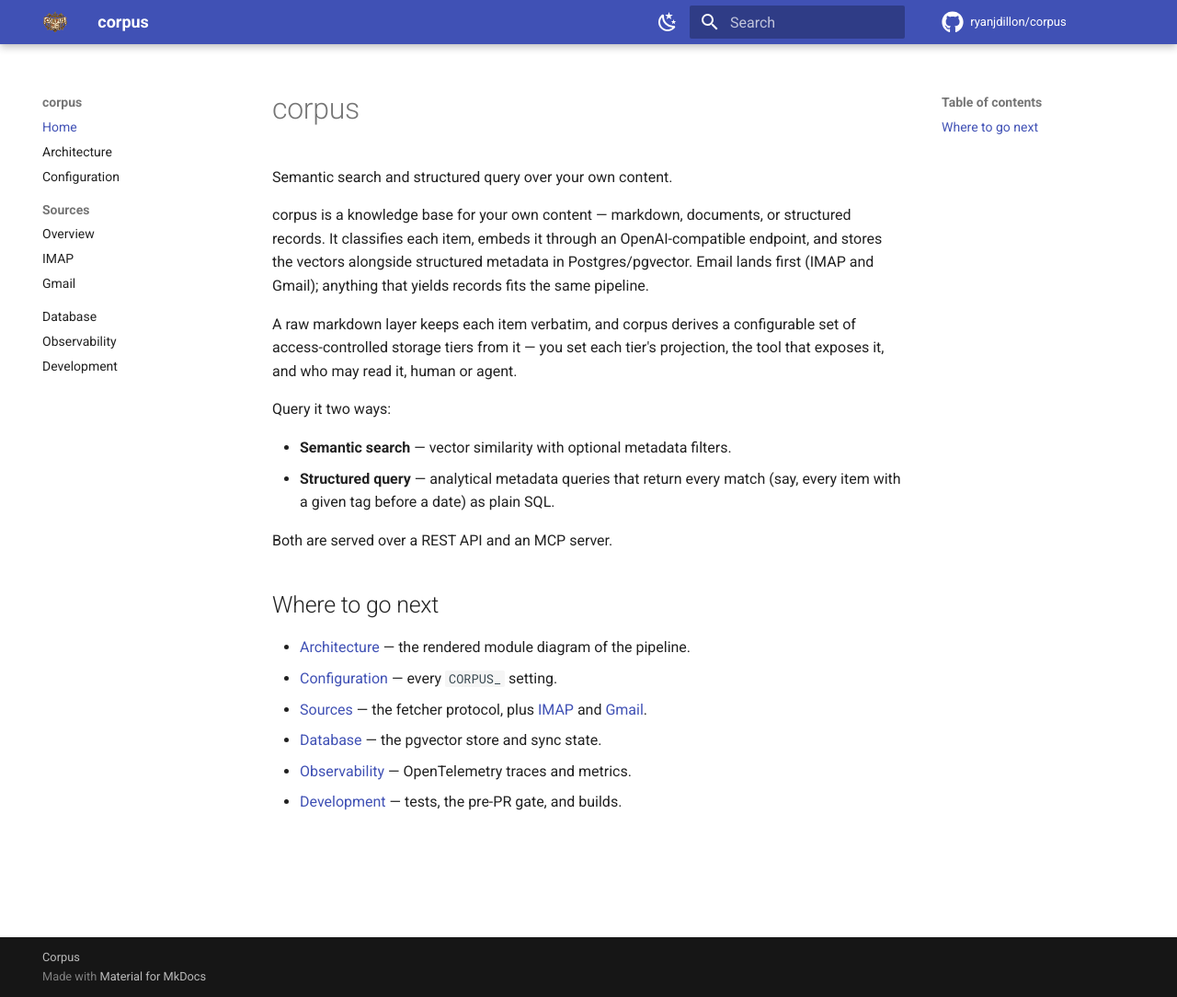
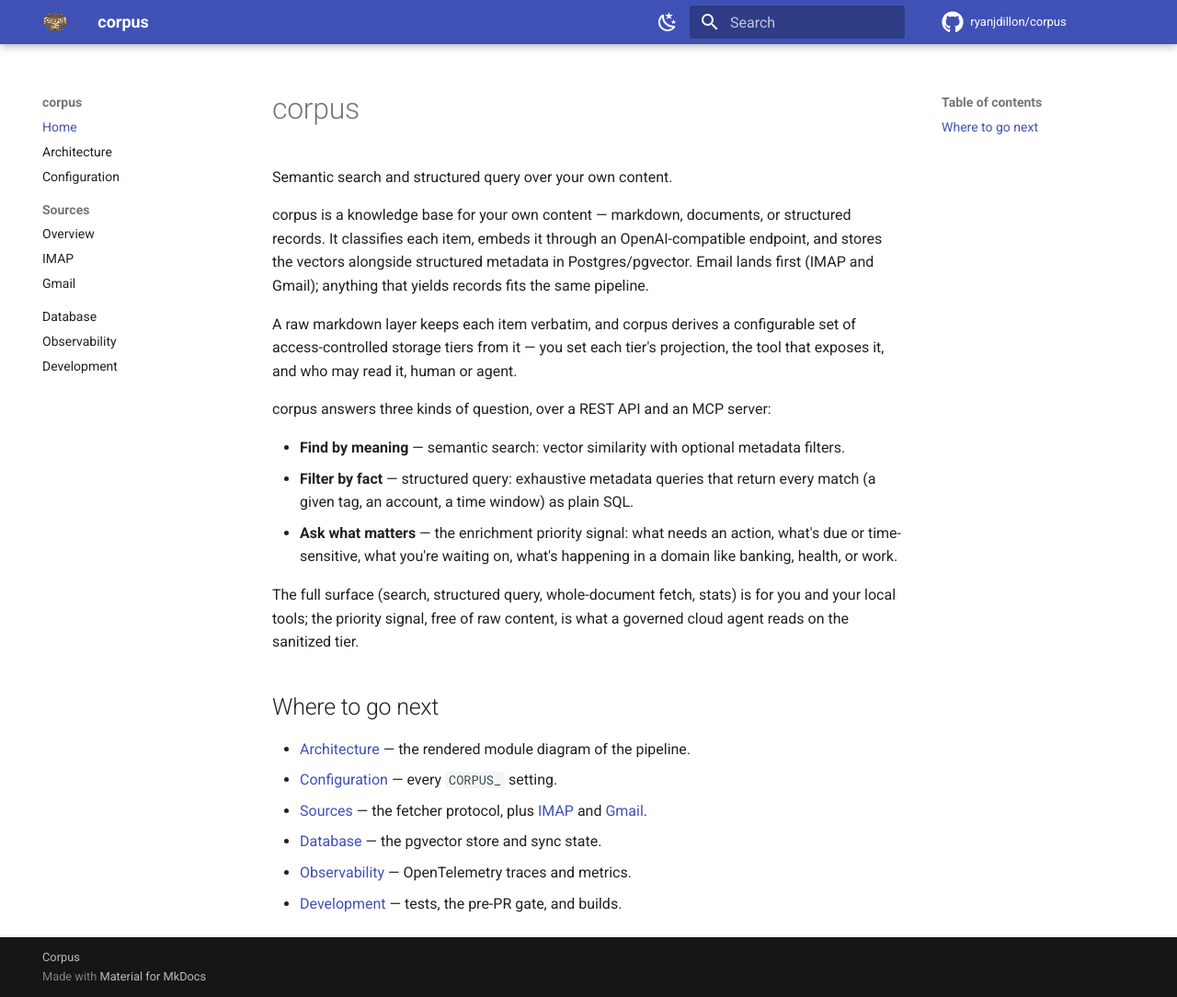
Before and after one commit to ryanjdillon/corpus, an MkDocs documentation site: the page built from docs/index.md, in a window 1280 px wide and 1084 px high. Shown: the whole window at 92% size. Built offline with MkDocs 1.6.1 and Material for MkDocs 9.7.7, drawn with Linux system fonts in a browser that asks for light colours; comment, search, counter and statistics services are not loaded.

Commit message:
docs: expand the query story to three question types
The "two ways to query" framing undersold the tool. The README and docs
home now describe three real query surfaces: semantic search (find by
meaning), structured query (exhaustive metadata filter), and the
enrichment priority signal (what needs action, what's due, what you're
waiting on, by domain). Also note that the priority signal is what a
governed cloud agent reads on the sanitized tier, free of raw content.

```diff
--- a/docs/index.md
+++ b/docs/index.md
@@ -12,13 +12,19 @@ A raw markdown layer keeps each item verbatim, and corpus derives a configurable
 set of access-controlled storage tiers from it — you set each tier's projection,
 the tool that exposes it, and who may read it, human or agent.
 
-Query it two ways:
+corpus answers three kinds of question, over a REST API and an MCP server:
 
-- **Semantic search** — vector similarity with optional metadata filters.
-- **Structured query** — analytical metadata queries that return every match
-  (say, every item with a given tag before a date) as plain SQL.
+- **Find by meaning** — semantic search: vector similarity with optional metadata
+  filters.
+- **Filter by fact** — structured query: exhaustive metadata queries that return
+  every match (a given tag, an account, a time window) as plain SQL.
+- **Ask what matters** — the enrichment priority signal: what needs an action,
+  what's due or time-sensitive, what you're waiting on, what's happening in a
+  domain like banking, health, or work.
 
-Both are served over a REST API and an MCP server.
+The full surface (search, structured query, whole-document fetch, stats) is for
+you and your local tools; the priority signal, free of raw content, is what a
+governed cloud agent reads on the sanitized tier.
 
 ## Where to go next
 
```
Also changed, not shown: README.md (+16 -5 lines).
